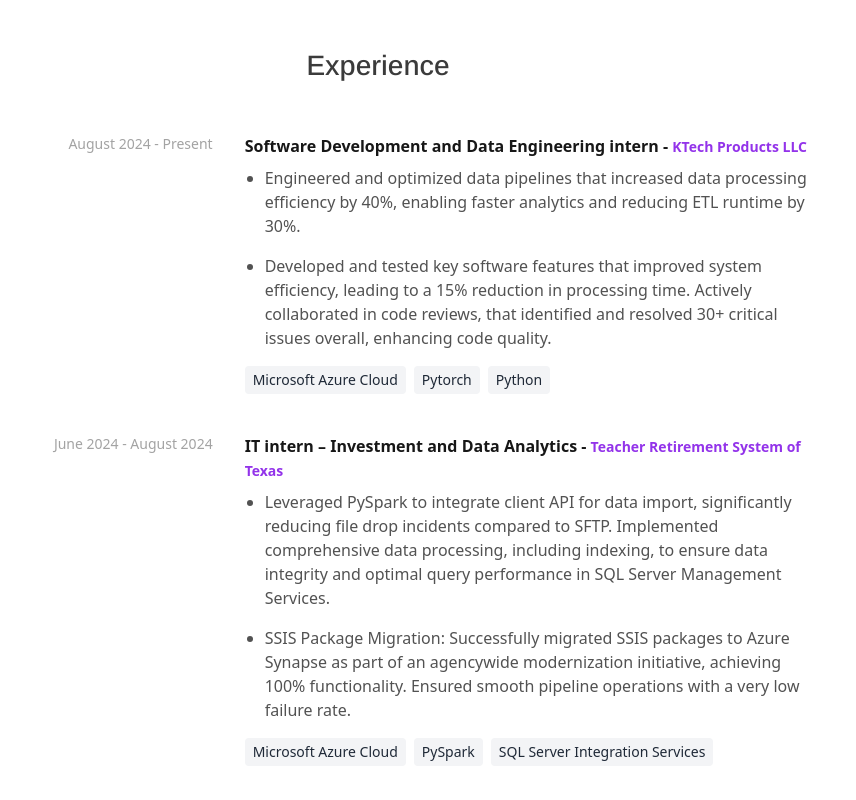
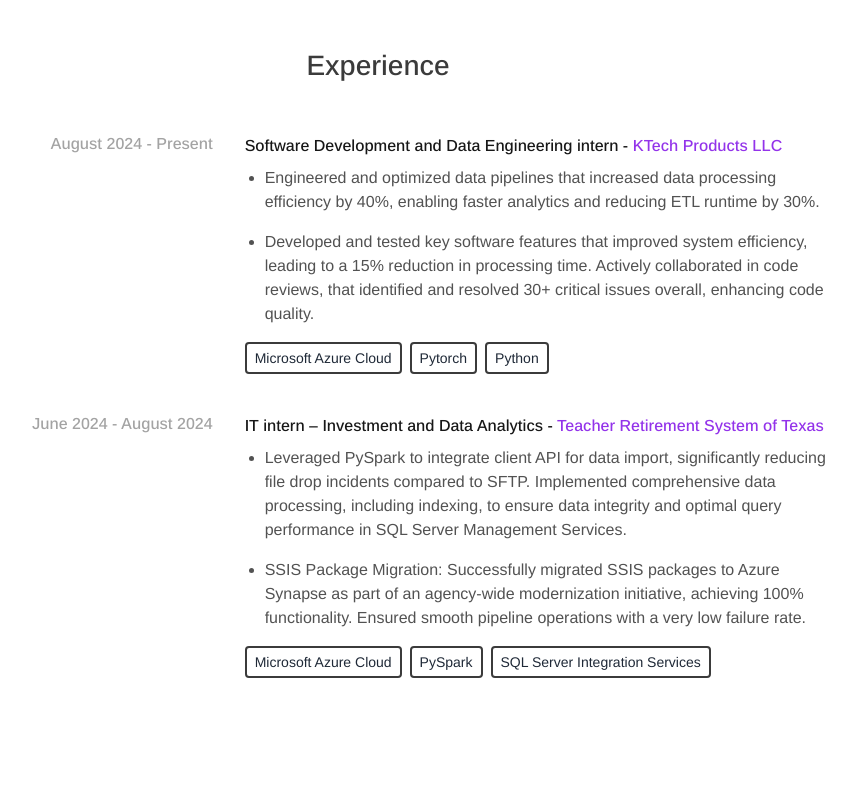
Before and after one commit to Amoghavarsha-Rao/portfolio-v1.0, a React (Vite) app: page / in a window 1280 px wide. Shown: the part 1450-2250 px from the top of the page, without its empty margins (262-1118 px from the left). After the commit the page ends 2184 px from the top, so only its background shows below. Built offline with nearby package versions, Linux system fonts and the light colour scheme.

Commit message:
initial commit

```diff
--- a/src/components/Experience.jsx
+++ b/src/components/Experience.jsx
@@ -1,4 +1,5 @@
 import React from "react";
+import "./experience.css";
 
 const EXPERIENCES = [
   {
@@ -6,10 +7,10 @@
     role: "Software Development and Data Engineering intern",
     company: "KTech Products LLC",
     description1:
-      "Engineered and optimized data pipelines that increased data processing efficiency by 40%, enabling faster analytics and reducing ETL runtime by 30%. ",
+      "Engineered and optimized data pipelines that increased data processing efficiency by 40%, enabling faster analytics and reducing ETL runtime by 30%.",
     description2:
       "Developed and tested key software features that improved system efficiency, leading to a 15% reduction in processing time. Actively collaborated in code reviews, that identified and resolved 30+ critical issues overall, enhancing code quality.",
-    frameworks: ["Microsoft Azure Cloud", "Pytorch","Python"],
+    frameworks: ["Microsoft Azure Cloud", "Pytorch", "Python"],
   },
   {
     year: "June 2024 - August 2024",
@@ -18,8 +19,12 @@
     description1:
       "Leveraged PySpark to integrate client API for data import, significantly reducing file drop incidents compared to SFTP. Implemented comprehensive data processing, including indexing, to ensure data integrity and optimal query performance in SQL Server Management Services.",
     description2:
-      "SSIS Package Migration: Successfully migrated SSIS packages to Azure Synapse as part of an agencywide modernization initiative, achieving 100% functionality. Ensured smooth pipeline operations with a very low failure rate.",
-    frameworks: ["Microsoft Azure Cloud", "PySpark","SQL Server Integration Services"],
+      "SSIS Package Migration: Successfully migrated SSIS packages to Azure Synapse as part of an agency-wide modernization initiative, achieving 100% functionality. Ensured smooth pipeline operations with a very low failure rate.",
+    frameworks: [
+      "Microsoft Azure Cloud",
+      "PySpark",
+      "SQL Server Integration Services",
+    ],
   },
 ];
 
@@ -42,27 +47,55 @@
         {EXPERIENCES.map((experience, index) => (
           <div key={index} className="mb-8 flex items-start">
             <div className="w-1/3 pr-4 text-right">
-              <p className="text-sm text-neutral-400 sticky top-0">
+              <p
+                className="text-sm text-neutral-400 sticky top-0"
+                style={{
+                  fontFamily: "var(--font-arimo)",
+                  fontWeight: 500,
+                  fontSize: 16,
+                }}
+              >
                 {experience.year}
               </p>
             </div>
 
             <div className="w-2/3 pl-4">
-              <h3 className="mb-2 font-semibold">
+              <h3
+                className="mb-2 font-semibold"
+                style={{
+                  fontFamily: "var(--font-arimo)",
+                  fontWeight: 500,
+                  fontSize: 16,
+                }}
+              >
                 {experience.role} -{" "}
-                <span className="text-sm text-purple-600">
+                <span
+                  className="text-sm text-purple-600"
+                  style={{ fontFamily: "var(--font-arimo)", fontSize: 16 }}
+                >
                   {experience.company}
                 </span>
               </h3>
               <ul className="list-disc pl-5">
-                <li className="mb-4 text-neutral-600">{experience.description1}</li>
-                <li className="mb-4 text-neutral-600">{experience.description2}</li>
+                <li
+                  className="mb-4 text-neutral-600"
+                  style={{ fontFamily: "var(--font-arimo)", fontSize: 16 }}
+                >
+                  {experience.description1}
+                </li>
+                <li
+                  className="mb-4 text-neutral-600"
+                  style={{ fontFamily: "var(--font-arimo)", fontSize: 16 }}
+                >
+                  {experience.description2}
+                </li>
               </ul>
               <div>
                 {experience.frameworks.map((tech, index) => (
                   <span
                     key={index}
-                    className="mr-2 mb-2 inline-block rounded px-2 py-1 text-sm bg-gray-100 text-gray-800"
+                    className="experience-wrapper mr-2 mb-2 inline-block rounded px-2 py-1 text-sm text-gray-800"
+                    style={{ fontFamily: "var(--font-arimo)" }}
                   >
                     {tech}
                   </span>
--- /dev/null
+++ b/src/components/experience.css
@@ -0,0 +1,8 @@
+.experience-wrapper {
+    position: relative;
+    display: inline-block;
+    padding: 1rem;
+    border: 2px solid #3B3B3B;
+    border-radius: 1rem;
+    transition: border-color 0s, transform 0.3s ease-in-out;
+  }
```
Also changed, not shown: src/components/button.css (+90 -1 lines).
